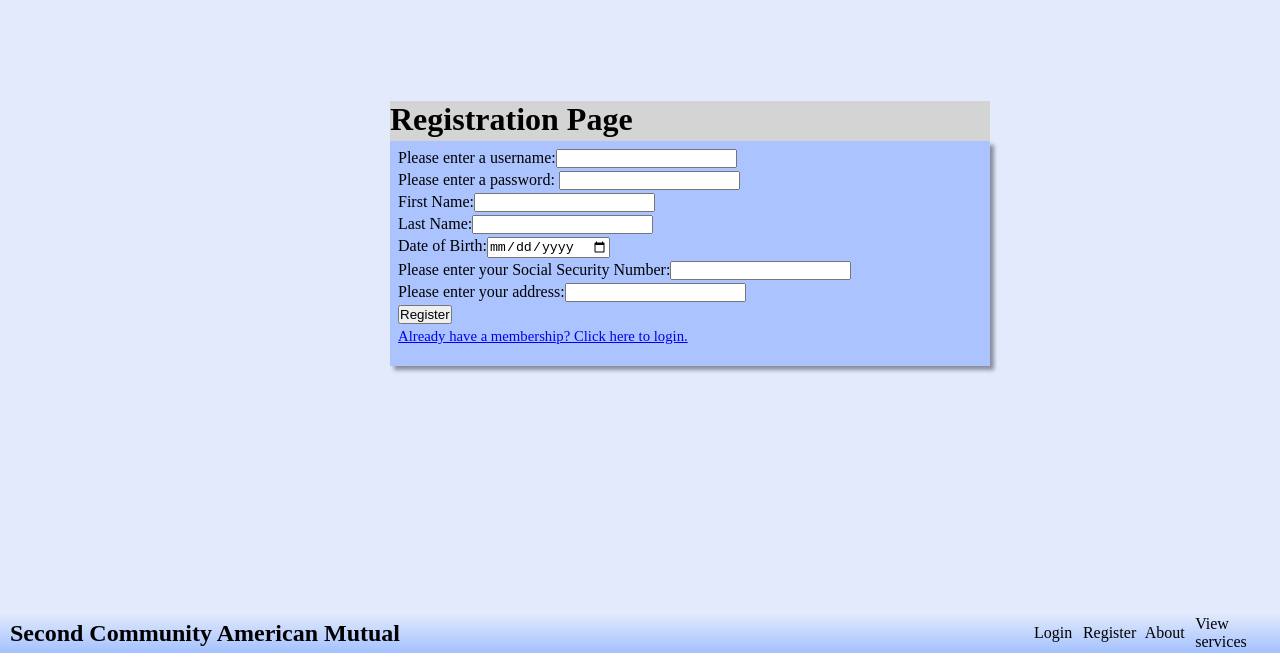
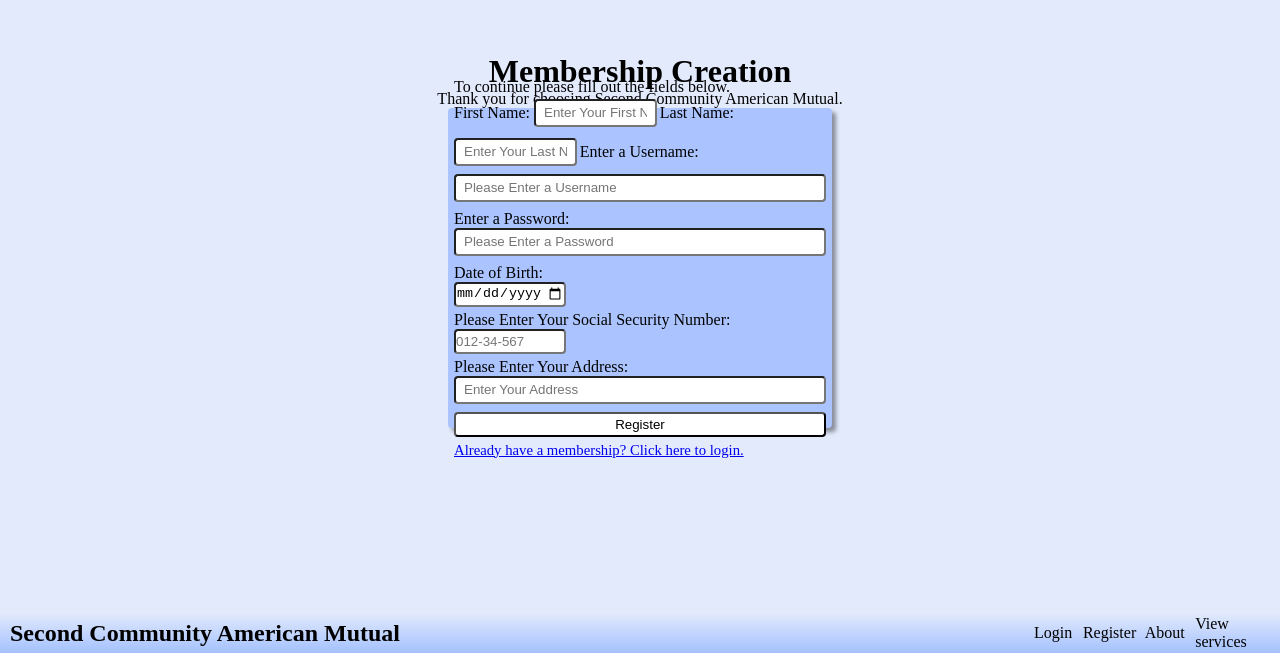
Before and after one commit to mbatista4/second-community-america-mutual-frontend, a React (Create React App) app: page /register in a window 1280 px wide. Shown: the part 147-806 px from the top of the page. Built offline with nearby package versions, Linux system fonts and the light colour scheme.

Commit message:
register page css fixed

```diff
--- a/src/Components/RegisterPage/RegisterPage.css
+++ b/src/Components/RegisterPage/RegisterPage.css
@@ -1,4 +1,57 @@
-.register-page {
+.registerTitle {
+    display: flex auto;
+    background-color: #e2eafc;
+    color: black;
+    text-align: center;
+    margin-top: 25vh;
+}
+
+.divForm {
+    width: 30vw;
+    background-color: #abc4ff;
+    text-align: left;
+    margin: auto;
+    box-shadow: 4px 4px 4px rgba(0, 0, 0, .4);
+    padding: 6px;
+    border-radius: 4px;
+    margin-top: 0px;
+    height: 40vh;
+    display: flex;
+    flex-direction: column;
+    justify-content: center;
+    align-items: center;
+
+}
+
+.formInput{
+    margin-bottom:8px;
+    width: 100%;
+    height: 25px;
+    border-radius: 4px;
+    padding: 12px 8px;
+    display: block;
+}
+
+.formName{
+    margin-bottom:8px;
+    margin-right: 3px;
+    margin-top: 3px;
+    width: 33%;
+    height: 25px;
+    border-radius: 4px;
+    padding: 12px 8px;
+    display: inline-block;
+}
+
+.formDate{
+    margin-bottom:4px;
+    width: 30%;
+    height: 25px;
+    border-radius: 4px;
+    display: block;
+}
+
+.registerBody{
     height: 95vh;
     display: flex;
     flex-direction: column;
@@ -7,27 +60,18 @@
     background-color: #e2eafc;
 }
 
-.register-title {
-    display: flex;
-    width: 600px;
-    height: 40px;
-    background-color: #d4d4d4;
-    border-color: #abc4ff;
-    color: black;
-    text-align: center;
-    margin-left: 100px;
+.formRegister{
+    padding: 3px 2px;
+    width: 100%;
+    cursor: pointer;
+    background-color: white;
+    border-radius: 4px;
+    margin-bottom:4px;
 }
 
-.divForm {
-    width: 600px;
-    height: 225px;
-    background-color: #abc4ff;
-    text-align: left;
-    margin-left: 100px;
-    box-shadow: 4px 4px 4px rgba(0, 0, 0, .4);
-    padding: 8px;
+.formRegister:hover{
+    background-color: gray;
 }
-
-input{
-    margin-bottom:3px;
-    }
+.registerPara{
+    text-align: center;
+}
--- a/src/Components/RegisterPage/RegisterPage.jsx
+++ b/src/Components/RegisterPage/RegisterPage.jsx
@@ -3,8 +3,8 @@ import axios from 'axios';
 import './RegisterPage.css';
 import { useHistory } from 'react-router';
 
+export default function RegisterPage() {
 
-export default function RegisterPage() {
 
     const history = useHistory();
     const [userId,setUserId] = useState('');
@@ -36,65 +36,75 @@ export default function RegisterPage() {
 
         }
 
+
         return (
 
-            <div className="register-page" >
-                <p>{errorMsg}</p>
-                <h1 className="register-title">Registration Page</h1>
+            <body className="registerBody">
+            <><h1 className="registerTitle">Membership Creation</h1>
+            <p className="registerPara">Thank you for choosing Second Community American Mutual.</p>
+
             <div className="divForm">
 
                 <form className="form" onSubmit={handleSubmit}>
 
-                    <label>Please enter a username:</label>
+                    <p> To continue please fill out the fields below.</p>
+
+                    <label>First Name: </label>
+                    <input className="formName"
+                        type="text"
+                        id="fname"
+                        placeholder="Enter Your First Name"
+                        value={firstName}
+                        onChange={(e) => setFirstName(e.target.value)}
+                        required>
+                    </input>
+
+                    <label>Last Name: </label>
+                    <input className="formName"
+                        type="text"
+                        id="lname"
+                        placeholder="Enter Your Last Name"
+                        value={lastName}
+                        onChange={(e) => setLastName(e.target.value)}
+                        required>
+                    </input>
+
+                    <label>Enter a Username: </label>
                     <input type="text"
-                        className="userName"
+                        className="formInput"
+                        placeholder="Please Enter a Username"
                         value={userId}
                         onChange={(e) => setUserId(e.target.value)}
                         required>
                     </input>
-                    <br></br>
 
-                    <label>Please enter a password: </label>
-                    <input type="password"
+
+                    <label>Enter a Password: </label>
+                    <input className="formInput"
+                        type="password"
                         id="password"
+                        placeholder="Please Enter a Password"
                         value={password}
                         onChange={(e) => setPassword(e.target.value)}
                         required>
                     </input>
 
-                    <br></br>
 
-                    <label>First Name:</label>
-                    <input type="text"
-                        id="fname"
-                        value={firstName}
-                        onChange={(e) => setFirstName(e.target.value)}
-                        required>
-                    </input>
-                    <br></br>
-                    <label>Last Name:</label>
-                    <input type="text"
-                        id="lname"
-                        value={lastName}
-                        onChange={(e) => setLastName(e.target.value)}
-                        required>
-                    </input>
-
-                    <br></br>
-
-                    <label>Date of Birth:</label>
+                    <label>Date of Birth: </label>
                     <input type="date"
                         id="birthDate"
+                        className="formDate"
                         value={birthDate}
                         onChange={(e) => setBirthDate(e.target.value)}
                         required>
                     </input>
 
-                    <br></br>
 
-                    <label>Please enter your Social Security Number:</label>
-                    <input type="password"
+                    <label>Please Enter Your Social Security Number: </label>
+                    <input className="formDate"
+                        type="password"
                         id="ssn"
+                        placeholder="012-34-567"
                         value={ssn}
                         onChange={(e) => setSsn(e.target.value)}
                         required
@@ -102,44 +112,28 @@ export default function RegisterPage() {
                         maxLength={9}>
                     </input>
 
-                    <br></br>
 
-                    <label>Please enter your address:</label>
-                    <input type="text"
+
+                    <label>Please Enter Your Address: </label>
+                    <input className="formInput"
+                        type="text"
                         id="address"
+                        placeholder="Enter Your Address"
                         value={address}
                         onChange={(e) => setAddress(e.target.value)}
                         required>
                     </input>
 
-                    <br></br>
 
-                    <input type="submit" value="Register"></input>
 
-                    <br></br>
+                    <input type="submit" className = "formRegister" value="Register"></input>
+
 
                     <a href="/login" className="open-link">Already have a membership? Click here to login.</a>
                 </form>
 
-            </div>
-            </div>
-
+            </div></>
+            </body>
         )
 
 }
-
-/* function example(){
-    //do function
-
-    //functions return html tags
-    return (
-        <div>
-            <form>
-                <input type="text" id="fname"></input>
-                <label for="fname">First Name:</label>
-
-            </form>
-
-        </div>
-    )
-} */
```
